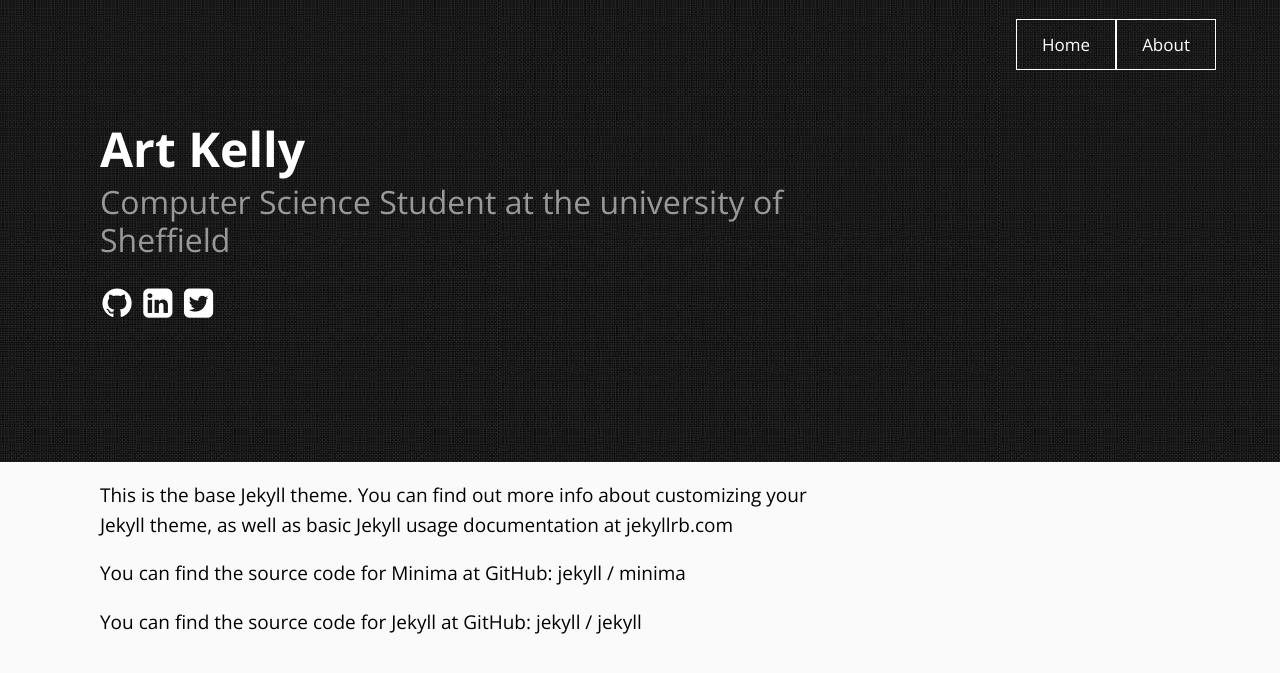
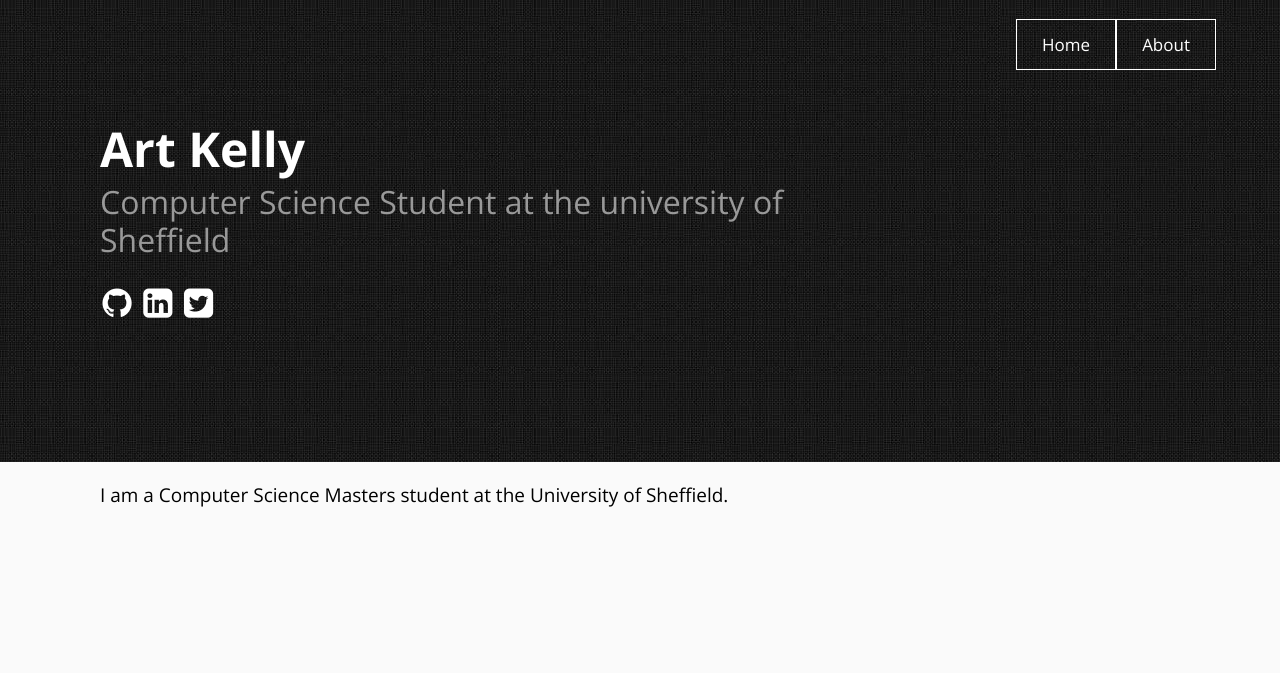
Before and after one commit to ArtKelly/ArtKelly.github.io, a Jekyll site: the page built from about.markdown, in a window 1280 px wide. Shown: the top 673 px of the page. Built offline with Jekyll 4.4.1, drawn with Linux system fonts in a browser that asks for light colours.

Commit message:
Update about.markdown

```diff
--- a/about.markdown
+++ b/about.markdown
@@ -4,15 +4,4 @@
 permalink: /about/
 ---
 
-This is the base Jekyll theme. You can find out more info about customizing your Jekyll theme, as well as basic Jekyll usage documentation at [jekyllrb.com](https://jekyllrb.com/)
-
-You can find the source code for Minima at GitHub:
-[jekyll][jekyll-organization] /
-[minima](https://github.com/jekyll/minima)
-
-You can find the source code for Jekyll at GitHub:
-[jekyll][jekyll-organization] /
-[jekyll](https://github.com/jekyll/jekyll)
-
-
-[jekyll-organization]: https://github.com/jekyll
+I am a Computer Science Masters student at the University of Sheffield.
```
